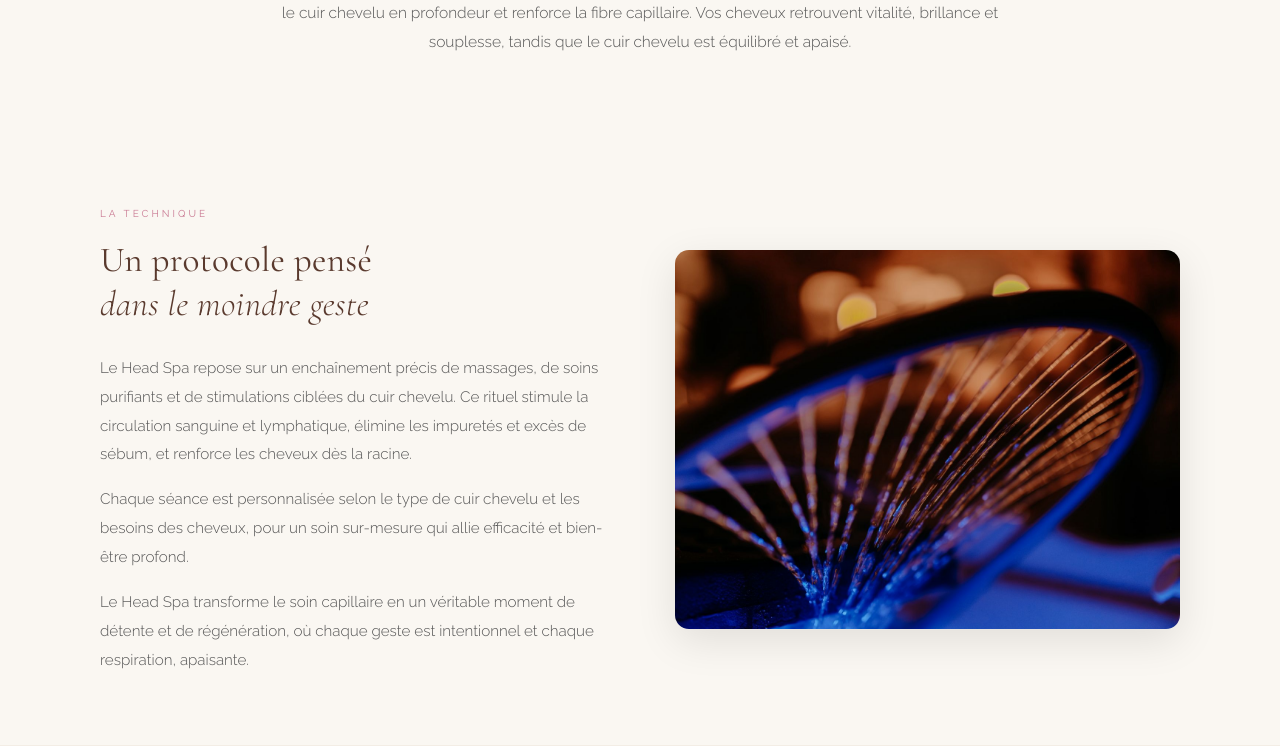
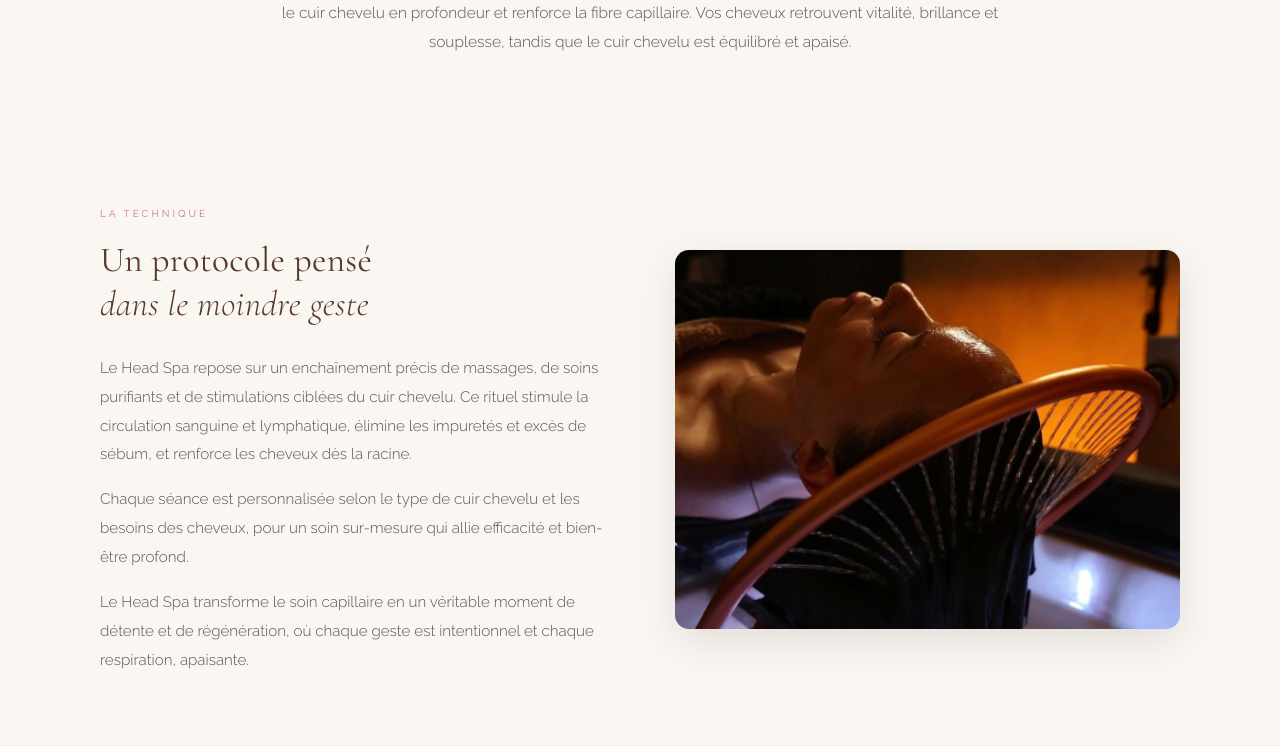
Before and after one commit to meriemhmd03-blip/Head_spa_Lyon, a PHP site: page /head-spa.php in a window 1280 px wide. Shown: the part 1078-1824 px from the top of the page. Run offline with PHP 8.4, Linux system fonts and the light colour scheme.

Commit message:
changement des images et des balises title

```diff
--- a/cryo-capillaire.php
+++ b/cryo-capillaire.php
@@ -3,10 +3,10 @@
 <head>
     <meta charset="UTF-8">
     <meta name="viewport" content="width=device-width, initial-scale=1.0">
-    <title>Cryothérapie Capillaire — Head Spa Lyon By F.</title>
+    <title>Cryothérapie capillaire à Lyon | Soin cheveux Head Spa</title>
 
     <link href="https://fonts.googleapis.com/css2?family=Cormorant+Garamond:ital,wght@0,300;0,400;0,500;1,300;1,400&family=Raleway:wght@300;400;500&display=swap" rel="stylesheet">
-    <link rel="stylesheet" href="https://cdnjs.cloudflare.com/ajax/libs/font-awesome/6.4.0/css/all.min.css">
+    <link rel="icon" type="image/png" href="images/logo_head_spa.png">
     <link rel="stylesheet" href="css/nav_menu.css">
 
 <style>
--- a/formations.php
+++ b/formations.php
@@ -3,10 +3,10 @@
 <head>
     <meta charset="UTF-8">
     <meta name="viewport" content="width=device-width, initial-scale=1.0">
-    <title>Formation Head Spa En Ligne — Head Spa Lyon By F.</title>
+    <title>Formation Head Spa en ligne | Apprendre le Head Spa</title>
 
     <link href="https://fonts.googleapis.com/css2?family=Cormorant+Garamond:ital,wght@0,300;0,400;0,500;1,300;1,400&family=Raleway:wght@300;400;500&display=swap" rel="stylesheet">
-    <link rel="stylesheet" href="https://cdnjs.cloudflare.com/ajax/libs/font-awesome/6.4.0/css/all.min.css">
+    <link rel="icon" type="image/png" href="images/logo_head_spa.png">
     <link rel="stylesheet" href="css/nav_menu.css">
 
 <style>
--- a/hair-play.php
+++ b/hair-play.php
@@ -3,10 +3,9 @@
 <head>
     <meta charset="UTF-8">
     <meta name="viewport" content="width=device-width, initial-scale=1.0">
-    <title>Hair Play — Head Spa Lyon By F.</title>
-
+    <title>Hair Play à Lyon | Soin sensoriel du cuir chevelu</title>
     <link href="https://fonts.googleapis.com/css2?family=Cormorant+Garamond:ital,wght@0,300;0,400;0,500;1,300;1,400&family=Raleway:wght@300;400;500&display=swap" rel="stylesheet">
-    <link rel="stylesheet" href="https://cdnjs.cloudflare.com/ajax/libs/font-awesome/6.4.0/css/all.min.css">
+    <link rel="icon" type="image/png" href="images/logo_head_spa.png">
     <link rel="stylesheet" href="css/nav_menu.css">
 
 <style>
--- a/head-spa.php
+++ b/head-spa.php
@@ -6,7 +6,7 @@
     <title>Head Spa — Head Spa Lyon By F.</title>
 
     <link href="https://fonts.googleapis.com/css2?family=Cormorant+Garamond:ital,wght@0,300;0,400;0,500;1,300;1,400&family=Raleway:wght@300;400;500&display=swap" rel="stylesheet">
-    <link rel="stylesheet" href="https://cdnjs.cloudflare.com/ajax/libs/font-awesome/6.4.0/css/all.min.css">
+    <link rel="icon" type="image/png" href="images/logo_head_spa.png">
     <link rel="stylesheet" href="css/nav_menu.css">
 
 <style>
@@ -232,6 +232,10 @@ a { text-decoration: none; color: inherit; }
     display: block;
     box-shadow: 0 12px 40px rgba(0,0,0,0.1);
     transition: transform 0.5s ease;
+}
+
+.image1 {
+    object-position : 50% 10%;
 }
 
 .section-image img:hover { transform: scale(1.02); }
@@ -477,7 +481,7 @@ footer {
         <p>Le Head Spa transforme le soin capillaire en un véritable moment de détente et de régénération, où chaque geste est intentionnel et chaque respiration, apaisante.</p>
     </div>
     <div class="section-image">
-        <img src="images/presta-head.jpeg" alt="Technique Head Spa">
+        <img src="images/IMG-20260305-WA0008.jpg" alt="Technique Head Spa" class="image1">
     </div>
 </section>
 
--- a/index.php
+++ b/index.php
@@ -3,12 +3,12 @@
 <head>
     <meta charset="UTF-8">
     <meta name="viewport" content="width=device-width, initial-scale=1.0">
-    <title>Head Spa Lyon By F.</title>
+    <title>Head Spa à Lyon | Cryothérapie capillaire, Kobido, Massage, Head Spa, Hair Play</title>
 
     <!-- Google Fonts : Cormorant Garamond + Raleway -->
     <link href="https://fonts.googleapis.com/css2?family=Cormorant+Garamond:ital,wght@0,300;0,400;0,500;0,600;1,300;1,400;1,500&family=Raleway:wght@300;400;500;600&display=swap" rel="stylesheet">
     <!-- Font Awesome icons -->
-    <link rel="stylesheet" href="https://cdnjs.cloudflare.com/ajax/libs/font-awesome/6.4.0/css/all.min.css">
+    <link rel="icon" type="image/png" href="images/logo_head_spa.png">
 
 <style>
 
--- a/kobido.php
+++ b/kobido.php
@@ -3,10 +3,10 @@
 <head>
     <meta charset="UTF-8">
     <meta name="viewport" content="width=device-width, initial-scale=1.0">
-    <title>Kobido — Head Spa Lyon By F.</title>
+    <title>Massage Kobido à Lyon | Lifting naturel du visage</title>
 
     <link href="https://fonts.googleapis.com/css2?family=Cormorant+Garamond:ital,wght@0,300;0,400;0,500;1,300;1,400&family=Raleway:wght@300;400;500&display=swap" rel="stylesheet">
-    <link rel="stylesheet" href="https://cdnjs.cloudflare.com/ajax/libs/font-awesome/6.4.0/css/all.min.css">
+    <link rel="icon" type="image/png" href="images/logo_head_spa.png">
     <link rel="stylesheet" href="css/nav_menu.css">
 
 <style>
--- a/massage-intuitif.php
+++ b/massage-intuitif.php
@@ -3,10 +3,10 @@
 <head>
     <meta charset="UTF-8">
     <meta name="viewport" content="width=device-width, initial-scale=1.0">
-    <title>Massage Intuitif — Head Spa Lyon By F.</title>
+    <title>Massage intuitif à Lyon | Soin personnalisé et relaxation | Head Spa Lyon By F.</title>
 
     <link href="https://fonts.googleapis.com/css2?family=Cormorant+Garamond:ital,wght@0,300;0,400;0,500;1,300;1,400&family=Raleway:wght@300;400;500&display=swap" rel="stylesheet">
-    <link rel="stylesheet" href="https://cdnjs.cloudflare.com/ajax/libs/font-awesome/6.4.0/css/all.min.css">
+    <link rel="icon" type="image/png" href="images/logo_head_spa.png">
     <link rel="stylesheet" href="css/nav_menu.css">
 
 <style>
--- a/massage-signature.php
+++ b/massage-signature.php
@@ -3,10 +3,10 @@
 <head>
     <meta charset="UTF-8">
     <meta name="viewport" content="width=device-width, initial-scale=1.0">
-    <title>Massage Signature — Head Spa Lyon By F.</title>
+    <title>Massage signature Head Spa à Lyon | Soin exclusif | Head Spa Lyon By F.</title>
 
     <link href="https://fonts.googleapis.com/css2?family=Cormorant+Garamond:ital,wght@0,300;0,400;0,500;1,300;1,400&family=Raleway:wght@300;400;500&display=swap" rel="stylesheet">
-    <link rel="stylesheet" href="https://cdnjs.cloudflare.com/ajax/libs/font-awesome/6.4.0/css/all.min.css">
+    <link rel="icon" type="image/png" href="images/logo_head_spa.png">
     <link rel="stylesheet" href="css/nav_menu.css">
 
 <style>
--- a/quisuisje.php
+++ b/quisuisje.php
@@ -3,11 +3,11 @@
 <head>
     <meta charset="UTF-8">
     <meta name="viewport" content="width=device-width, initial-scale=1.0">
-    <title>Qui suis-je — Head Spa Lyon By F.</title>
+    <title><title>Qui suis-je | Praticienne Head Spa à Lyon | Head Spa Lyon By F.</title>
 
     <!-- Polices identiques à tout le site -->
     <link href="https://fonts.googleapis.com/css2?family=Cormorant+Garamond:ital,wght@0,300;0,400;0,500;1,300;1,400&family=Raleway:wght@300;400;500&display=swap" rel="stylesheet">
-    <link rel="stylesheet" href="https://cdnjs.cloudflare.com/ajax/libs/font-awesome/6.4.0/css/all.min.css">
+    <link rel="icon" type="image/png" href="images/logo_head_spa.png">
     <link rel="stylesheet" href="css/nav_menu.css">
 
 <style>
```
Also changed, not shown: tarifs.php (+30 -4 lines), images/IMG-20260305-WA0008.jpg (added), images/espace.jpeg, images/tarif.jpeg (added).
